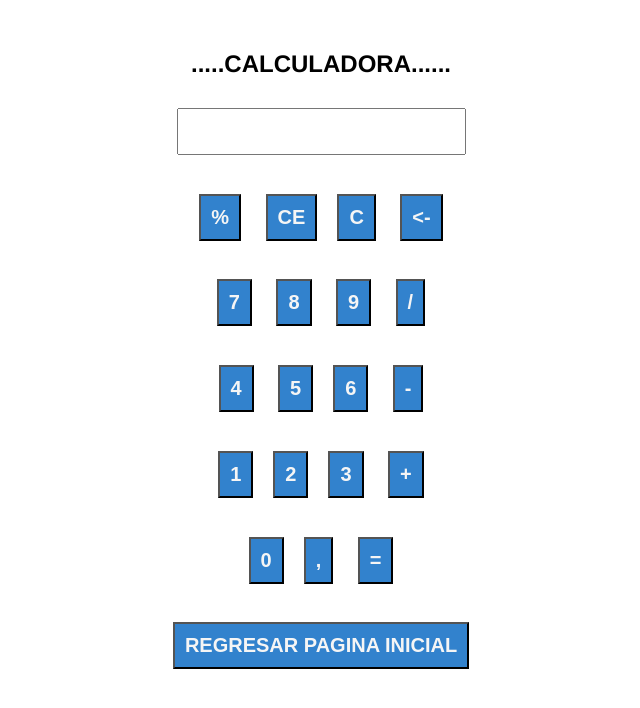
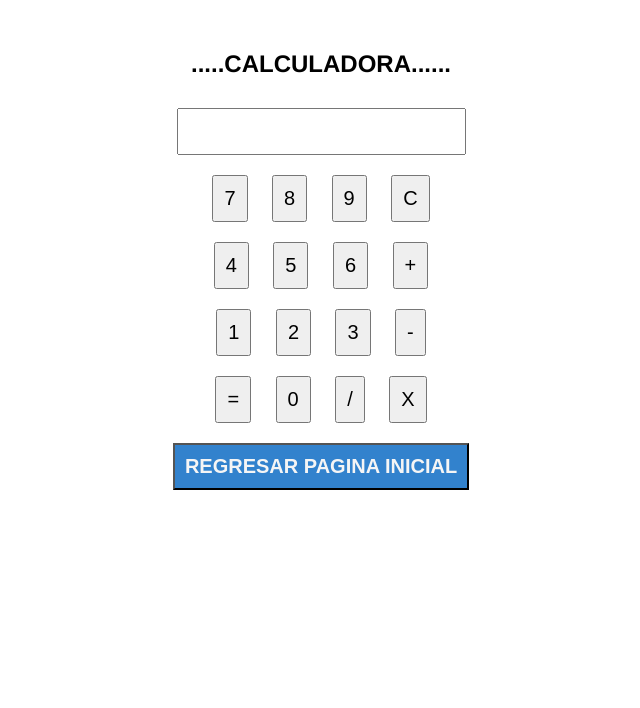
Before and after one commit to MeminJR03/miCalculadora, a plain HTML site: page index.html in a window 1280 px wide. Shown: the whole page, without its empty margins (319-959 px from the left). Drawn offline with Linux system fonts and the light colour scheme.

Commit message:
Actualizacion de calculadora
Se corrigió errores de programación de la calculadora

```diff
--- a/index.html
+++ b/index.html
@@ -6,22 +6,30 @@
 </head>
 <body>
     <h2>.....CALCULADORA......</h2>
-    <H2></H2>
-    <!-- <input type="text" id="txtPRINCIPAL" placeholder="0"> -->
-    <input type="text" id="resultado" readonly>
-    <br>
-    <h3></h3>
-    <button onclick="agregardato(%)">%</button> <button onclick="agregardato(2)"> CE </button><button onclick="agregardato(-)"> C </button> <button onclick="agregardato(---)"> <- </button>
-
-    <H3></H3>
-    <button onclick="agregardato(7)"> 7 </button> <button onclick="agregardato(8)"> 8 </button> <button onclick="agregardato(9)">9</button> <button onclick="agregardato(/)"> / </button>
-    <H3></H3>
-    <button onclick="agregardato(4)"> 4 </button> <button onclick="agregardato(5)"> 5 </button><button onclick="agregardato(6)"> 6 </button> <button onclick="agregardato(-)"> - </button>
-    <H3></H3>
-    <button onclick="agregardato(1)"> 1 </button><button onclick="agregardato(2)"> 2 </button><button onclick="agregardato(3)"> 3 </button> <button onclick="agregardato(+)"> + </button>
-    <H3></H3>
-    <button onclick="agregardato(0)"> 0 </button><button onclick="agregardato(,)"> , </button> <button onclick="agregardato(operacion)">    =    </button>
-    <H3></H3>
+    <div id="appgg">
+        <form name="calculator">
+        <input type="textfield" name="ans" value="" autocomplete="off" readonly>
+        <br>
+        <input type="button" value="7" onclick="document.calculator.ans.value+='7'">
+        <input type="button" value="8" onclick="document.calculator.ans.value+='8'">
+        <input type="button" value="9" onclick="document.calculator.ans.value+='9'">
+        <input type="reset" value="C">
+        <br>
+        <input type="button" value="4" onclick="document.calculator.ans.value+='4'">
+        <input type="button" value="5" onclick="document.calculator.ans.value+='5'">
+        <input type="button" value="6" onclick="document.calculator.ans.value+='6'">
+        <input type="button" value="+" onclick="document.calculator.ans.value+='+'">
+        <br>
+        <input type="button" value="1" onclick="document.calculator.ans.value+='1'">
+        <input type="button" value="2" onclick="document.calculator.ans.value+='2'">
+        <input type="button" value="3" onclick="document.calculator.ans.value+='3'">
+        <input type="button" value="-" onclick="document.calculator.ans.value+='-'">
+        <br>
+        <input type="button" value="=" onclick="document.calculator.ans.value=eval(document.calculator.ans.value)">
+        <input type="button" value="0" onclick="document.calculator.ans.value+='0'">
+        <input type="button" value="/" onclick="document.calculator.ans.value+='/'">
+        <input type="button" value="X" onclick="document.calculator.ans.value+='*'">
+        <br>
     <button id="Boton1">REGRESAR PAGINA INICIAL</button>
     <a id="Enlace1" href="../index.html" style="display: none;"></a>
     <script>
```
